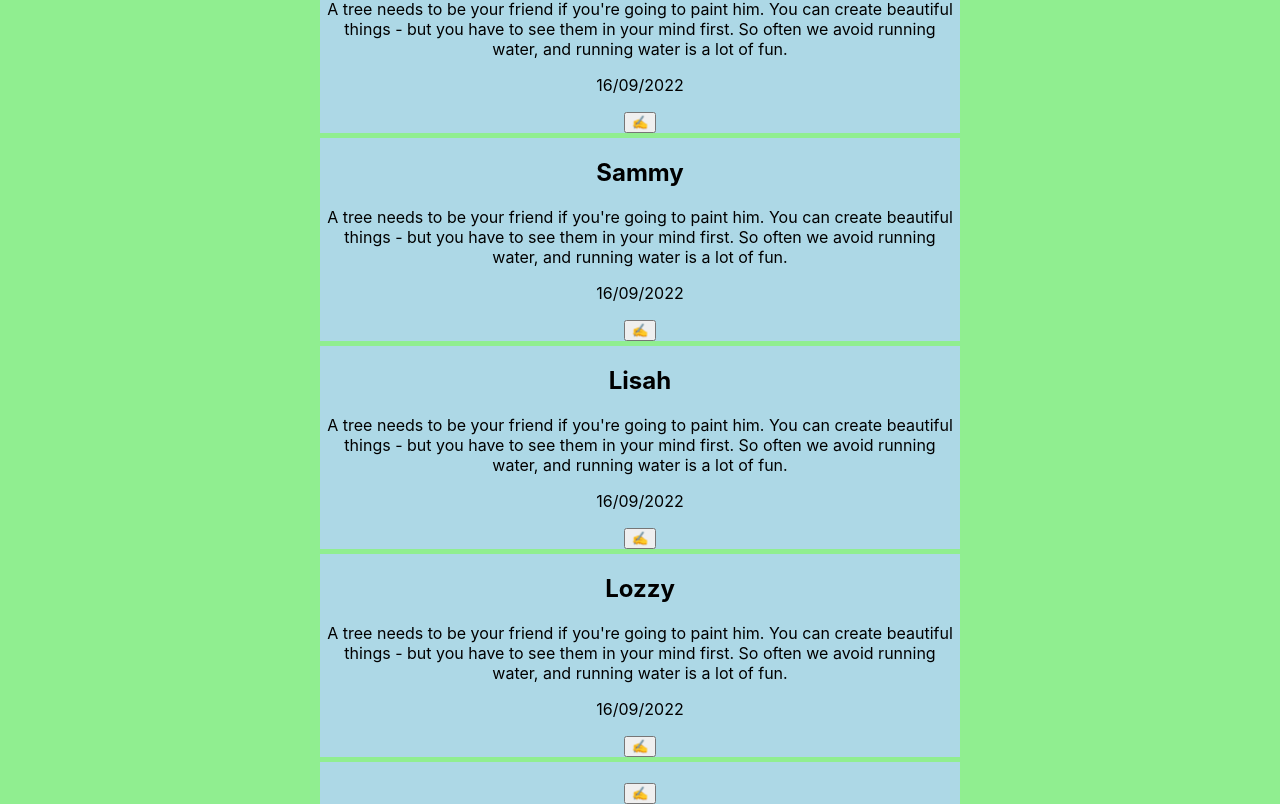
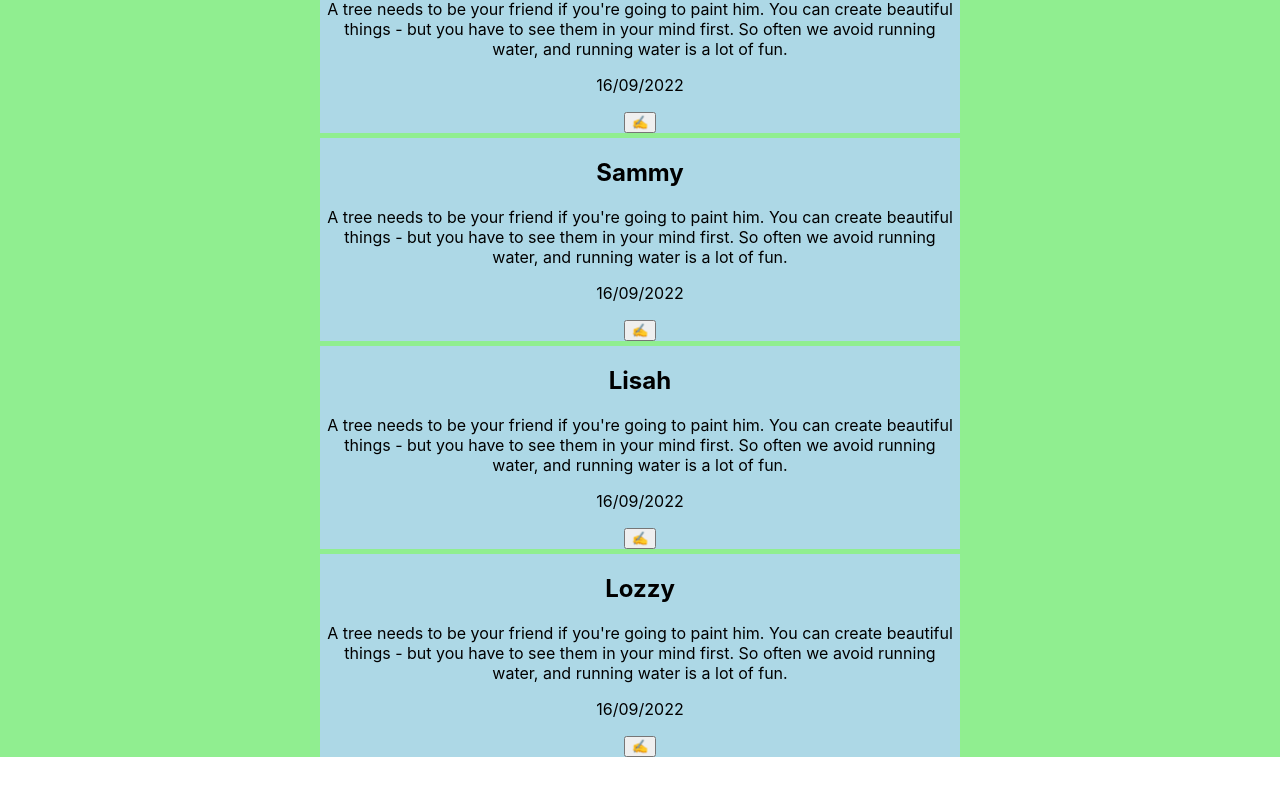
Before and after one commit to hamstercat007/fake-tweets, a React (Create React App) app: page / in a window 1280 px wide. Shown: the part 1039-1843 px from the top of the page. After the commit the page ends 1796 px from the top, so only its background shows below. Built offline with nearby package versions, Linux system fonts and the light colour scheme.

Commit message:
adding new post works - rearranged embedded components and put list state at top app level - drilled down through navbar with setList

```diff
--- a/src/App.js
+++ b/src/App.js
@@ -1,12 +1,29 @@
 import './App.css';
 import NavBar from './Components/NavBar';
 import TweetCardList from './Components/TweetCardList';
+import TweetCard from './Components/TweetCard';
+import { tweetData } from './data/tweetData';
+import { useState } from 'react';
 
 function App() {
+    const [list, setList] = useState(
+        tweetData.map((tweet) => {
+            return (
+                <TweetCard
+                    key={tweet.id}
+                    userName={tweet.userName}
+                    timeStamp={tweet.timeStamp}
+                    comments={tweet.comments}
+                    content={tweet.content}
+                />
+            );
+        })
+    );
+    console.log(list);
     return (
         <div className='App'>
-            <NavBar />
-            <TweetCardList />
+            <NavBar setList={setList} />
+            <TweetCardList list={list} />
         </div>
     );
 }
--- a/src/Components/NavBar.js
+++ b/src/Components/NavBar.js
@@ -1,11 +1,21 @@
-import TweetModal from "./TweetModal.js";
+import TweetModal from './TweetModal.js';
 
-function NavBar() {
+function NavBar({ setList }) {
     return (
-        <div style={{ display: 'flex', flexDirection: 'column', alignItems: 'center' }} id="flex-container">
+        <div
+            style={{
+                display: 'flex',
+                flexDirection: 'column',
+                alignItems: 'center',
+            }}
+            id='flex-container'
+        >
             <h1>Welcome to Fake Tweets</h1>
-            <div style={{textAlign:"left", width: "50%", }} id="tweet-modal-div">
-            <TweetModal  />
+            <div
+                style={{ textAlign: 'left', width: '50%' }}
+                id='tweet-modal-div'
+            >
+                <TweetModal setList={setList} />
             </div>
         </div>
     );
--- a/src/Components/TweetCardList.js
+++ b/src/Components/TweetCardList.js
@@ -1,31 +1,16 @@
-import TweetCard from './TweetCard.js';
-import {tweetData} from "../data/tweetData.js"
-
-function TweetCardList() {
+export function TweetCardList({ list }) {
     return (
-      <div
-        style={{
-          backgroundColor: "lightgreen",
-          display: "flex",
-          flexDirection: "column",
-          alignItems: "center",
-          gap: "5px"
-        }}
-      >
-        {/* Map array of objects and creating element per object */}
-        {tweetData.map((tweet) => {
-          return (
-            <TweetCard
-              key={tweet.id}
-              userName={tweet.userName}
-              timeStamp={tweet.timeStamp}
-              comments={tweet.comments}
-              content={tweet.content}
-            />
-          );
-        })}
-        <TweetCard />
-      </div>
+        <div
+            style={{
+                backgroundColor: 'lightgreen',
+                display: 'flex',
+                flexDirection: 'column',
+                alignItems: 'center',
+                gap: '5px',
+            }}
+        >
+            {list}
+        </div>
     );
 }
 
--- a/src/Components/TweetModal.js
+++ b/src/Components/TweetModal.js
@@ -1,6 +1,4 @@
-//copied from https://mui.com/material-ui/react-dialog/
-
-import * as React from 'react';
+import React from 'react';
 import Button from '@mui/material/Button';
 import TextField from '@mui/material/TextField';
 import Dialog from '@mui/material/Dialog';
@@ -8,12 +6,25 @@ import DialogActions from '@mui/material/DialogActions';
 import DialogContent from '@mui/material/DialogContent';
 import DialogContentText from '@mui/material/DialogContentText';
 import DialogTitle from '@mui/material/DialogTitle';
-import {useState} from "react"
+import { useState } from 'react';
+import TweetCard from './TweetCard';
 
-export default function TweetModal() {
-  const [open, setOpen] = React.useState(false);
-  const [name, setName] = useState("")
-  const [tweet, setTweet] = useState("")
+export default function TweetModal({ setList }) {
+    const [open, setOpen] = useState(false);
+    const [name, setName] = useState('');
+    const [tweet, setTweet] = useState('');
+
+    let today = new Date();
+    let newDate =
+        today.getFullYear() +
+        '-' +
+        (today.getMonth() + 1) +
+        '-' +
+        today.getDate() +
+        ' ' +
+        today.getHours() +
+        ':' +
+        today.getMinutes();
 
     const handleClickOpen = () => {
         setOpen(true);
@@ -21,13 +32,22 @@ export default function TweetModal() {
 
     const handleClose = () => {
         setOpen(false);
+        setList((prev) => [
+            <TweetCard
+                key={tweet.id}
+                userName={name}
+                timeStamp={newDate}
+                comments={null}
+                content={tweet}
+            />,
+            ...prev,
+        ]);
     };
 
     function updateName(e) {
-    setName(e.target.value)
-    console.log("name:", e.target.value)
+        setName(e.target.value);
+        console.log('name:', e.target.value);
     }
-  console.log("tweet:", tweet)
 
     //name, tweet => push it to tweet data, re-render - take length of current array plus 1 = id, timestamp
 
@@ -36,33 +56,31 @@ export default function TweetModal() {
 
     return (
         <div>
-      <Button variant="outlined" onClick={handleClickOpen}>
+            <Button variant='outlined' onClick={handleClickOpen}>
                 Create New Tweet
             </Button>
             <Dialog open={open} onClose={handleClose}>
                 <DialogTitle>Tweet</DialogTitle>
                 <DialogContent>
-          <DialogContentText>
-           Create your Tweet
-          </DialogContentText>
+                    <DialogContentText>Create your Tweet</DialogContentText>
                     <TextField
                         autoFocus
-            margin="dense"
-            id="name"
-            label="name"
-            type="string"
+                        margin='dense'
+                        id='name'
+                        label='name'
+                        type='string'
                         fullWidth
-            variant="standard"
+                        variant='standard'
                         onChange={updateName}
                     />
                     <TextField
                         autoFocus
-            margin="dense"
-            id="tweet"
-            label="tweet"
-            type="string"
+                        margin='dense'
+                        id='tweet'
+                        label='tweet'
+                        type='string'
                         fullWidth
-            variant="standard"
+                        variant='standard'
                         onChange={(e) => setTweet(e.target.value)}
                     />
                 </DialogContent>
```
Lines whose indentation alone changed are shown as unchanged.
